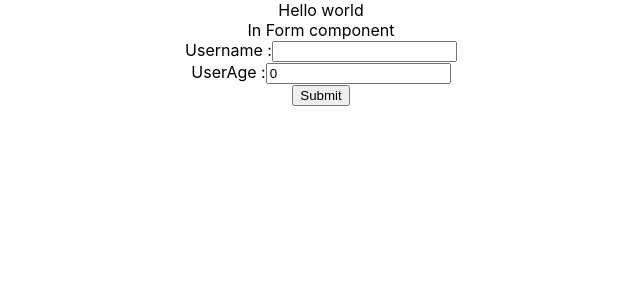
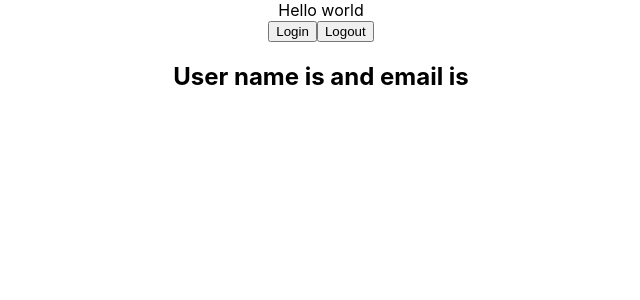
Before and after one commit to poojashelke8/typescript-practice, a React (Create React App) app: page / in a window 1280 px wide. Shown: the top 300 px of the page, without its empty margins (319-959 px from the left). Built offline with nearby package versions, Linux system fonts and the light colour scheme.

Commit message:
Practised useContext + typescript

```diff
--- a/src/App.tsx
+++ b/src/App.tsx
@@ -2,7 +2,11 @@
 // import Greet from './Components/Greet';
 // import Greet2 from './Components/Greet2';
 // import User from './Components/User';
-import Form from './Components/Form';
+// import Form from './Components/Form';
+// import { ContextProvider } from './Components/Context/ThemeContext';
+// import Box from './Components/Context/Box';
+import { ContextProvider } from './Components/Context/ThemeContext';
+import User from './Components/User';
 
 function App() {
 // const PersonName = {
@@ -44,7 +48,15 @@
         <Greet2>Hey greet2</Greet2>
       </Greet> */}
     {/* <User/> */}
-    <Form/>
+    {/* <Form/> */}
+
+    {/* <ContextProvider>
+      <Box/>
+    </ContextProvider> */}
+
+    <ContextProvider>
+      <User/>
+    </ContextProvider>
     </div>
   );
 }
--- /dev/null
+++ b/src/Components/Context/Box.tsx
@@ -0,0 +1,15 @@
+import * as React from 'react';
+import { useContext } from 'react';
+import { ThemeContext } from './ThemeContext';
+
+
+const Box = () => {
+    const theme = useContext(ThemeContext)
+    return (
+        <div style={{backgroundColor:theme.primary.main,color:theme.primary.text}}>
+            Theme Context
+        </div>
+    )
+};
+
+export default Box
--- /dev/null
+++ b/src/Components/Context/ThemeContext.tsx
@@ -0,0 +1,12 @@
+import { createContext} from "react";
+import { theme } from "./theme";
+
+type contextProp = {
+    children : React.ReactNode
+}
+
+export const ThemeContext = createContext(theme)
+
+export const ContextProvider = ({children}:contextProp) =>{
+    return <ThemeContext.Provider value={theme}>{children}</ThemeContext.Provider>
+}
--- /dev/null
+++ b/src/Components/Context/User.tsx
@@ -0,0 +1,31 @@
+import * as React from 'react';
+import { useContext } from 'react';
+import { UserContext } from './UserContext';
+
+const User = () => {
+    const userContext = useContext(UserContext)
+    const handleLogin = () =>{
+        if(userContext){
+            userContext.setUser({
+                name:'Pooja',
+                email:"pooja@gmail.com"
+            })
+        }
+    }
+    const handleLogout = () =>{
+        if(userContext){
+            userContext.setUser(null)
+        }
+    }
+  return (
+    <div>
+        <button onClick={handleLogin}>Login</button>
+        <button onClick={handleLogout}>Logout</button>
+        <div>User Name : {userContext?.user?.name}</div>
+        <div>User email :{userContext?.user?.email}</div>
+    </div>
+
+  );
+};
+
+export default User;
--- /dev/null
+++ b/src/Components/Context/theme.ts
@@ -0,0 +1,10 @@
+export const theme = {
+    primary:{
+        main:"#3f51b5",
+        text:"#fff"
+    },
+    secondary:{
+        main:"#f50057",
+        text:"#fff"
+    }
+}
```
Also changed, not shown: src/Components/Context/UserContext.tsx (added, +27 -0 lines).
